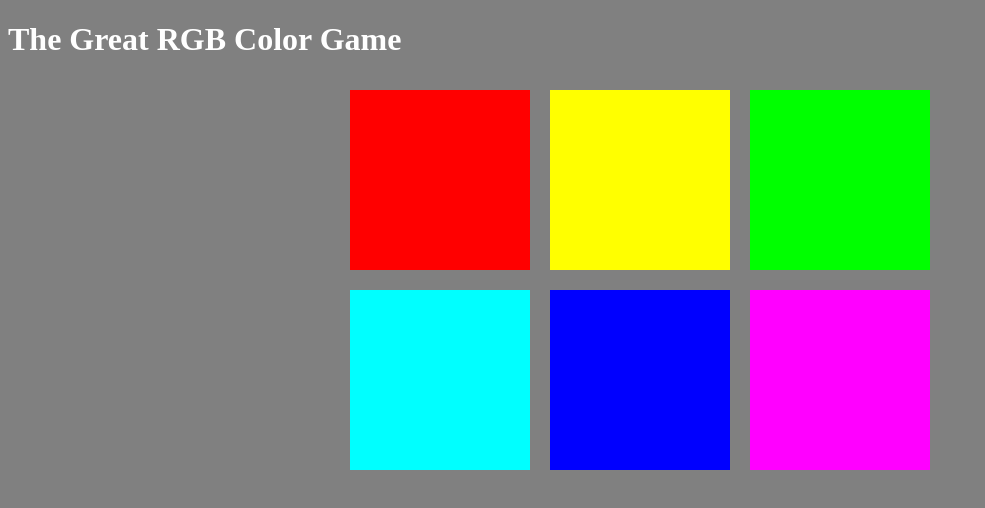
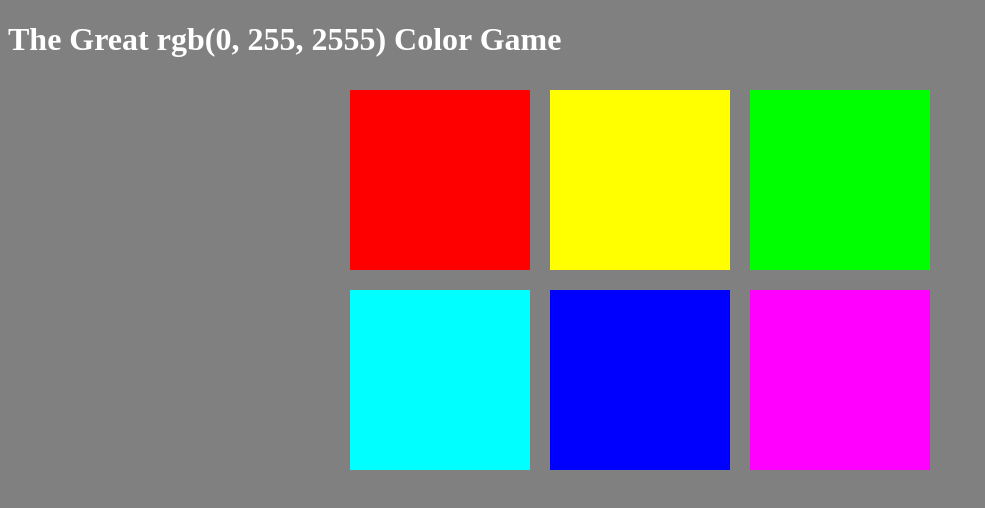
Before and after one commit to AlinChindea/udemy-bootcamp-practice, a plain HTML site: page JS/DOM-manipulation/Color-game/index.html in a window 1280 px wide. Shown: the whole page, without its empty margins (0-985 px from the left). Drawn offline with Linux system fonts and the light colour scheme.

Commit message:
on game load, the non-randomized selected color is displayed in the header

```diff
--- a/JS/DOM-manipulation/Color-game/app.js
+++ b/JS/DOM-manipulation/Color-game/app.js
@@ -8,6 +8,10 @@ const colors = [
 ];
 
 const squares = document.querySelectorAll('.square');
+const pickedColor = colors[3];
+const colorDisplay = document.getElementById('colorDisplay');
+
+colorDisplay.textContent = pickedColor;
 
 for (let i = 0; i < squares.length; i++) {
   squares[i].style.backgroundColor = colors[i];
--- a/JS/DOM-manipulation/Color-game/index.html
+++ b/JS/DOM-manipulation/Color-game/index.html
@@ -6,7 +6,7 @@
   <link rel="stylesheet" type="text/css" href="main.css">
 </head>
 <body>
-  <h1>The Great RGB Color Game</h1>
+  <h1>The Great <span id="colorDisplay">RGB</span> Color Game</h1>
   <div id="container">
     <div class="square"></div>
     <div class="square"></div>
```
